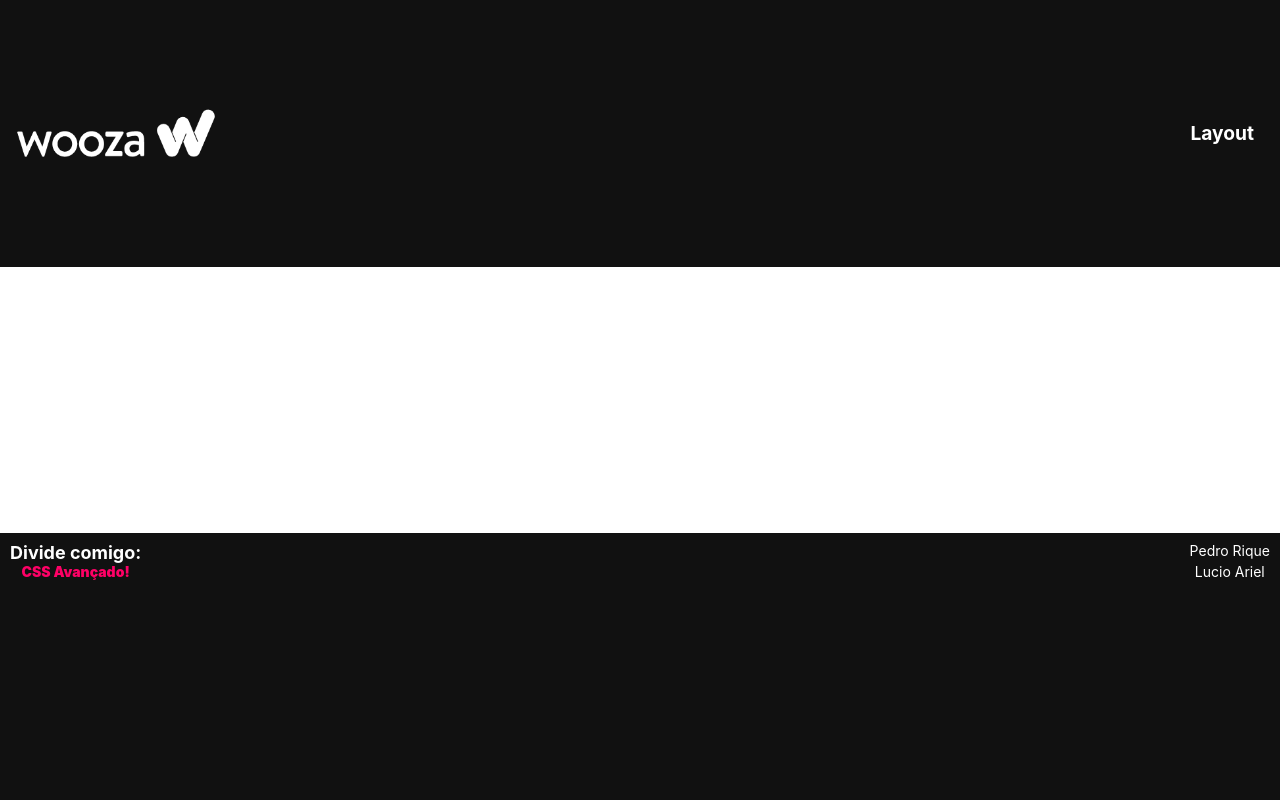
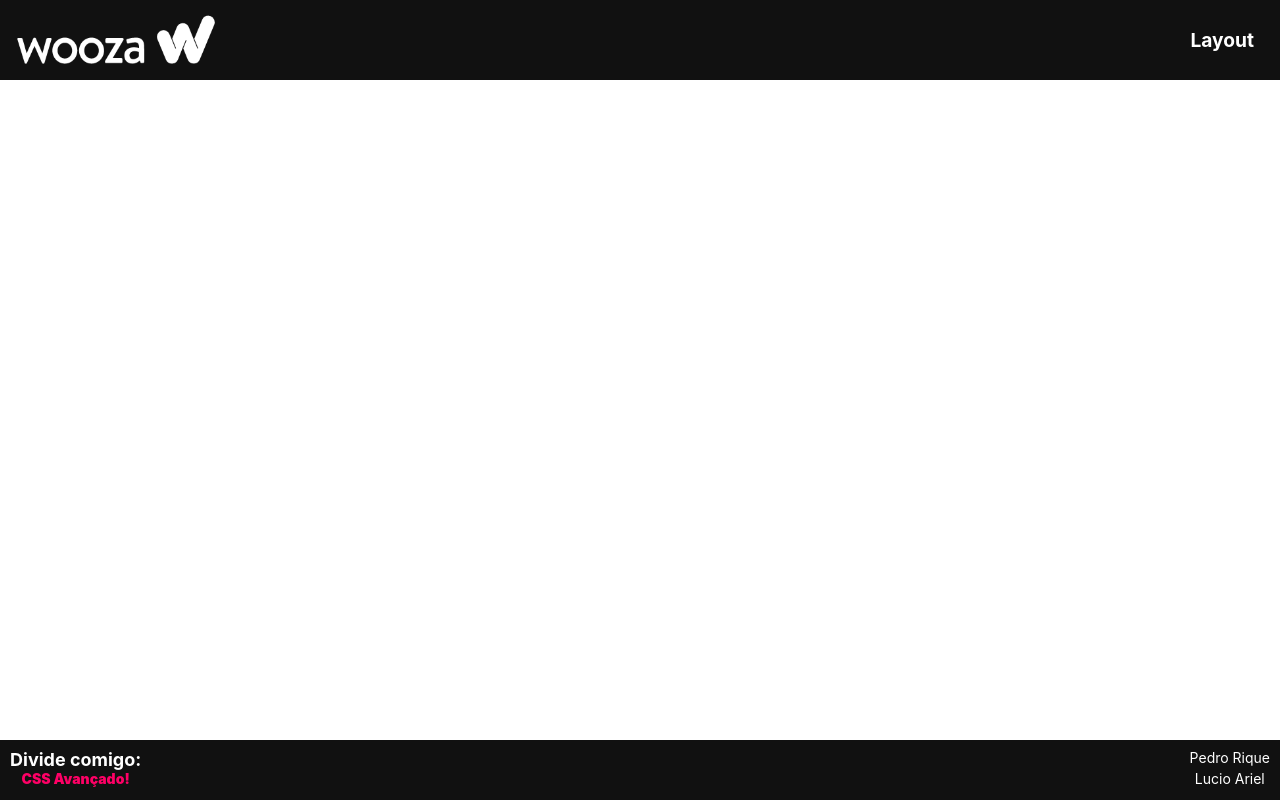
Before and after one commit to arielfurtado/css-avancado, a React (Create React App) app: page / in a window 1280 px wide. Built offline with nearby package versions, Linux system fonts and the light colour scheme.

Commit message:
corrige tamanho nav e footer

```diff
--- a/src/App.scss
+++ b/src/App.scss
@@ -1,7 +1,7 @@
 .App {
   height: 100vh;
   display: grid;
-  grid-template-rows: 1fr 1fr 1fr;
+  grid-template-rows: 80px 1fr 60px;
 
   nav {
     grid-row: 1;
```
